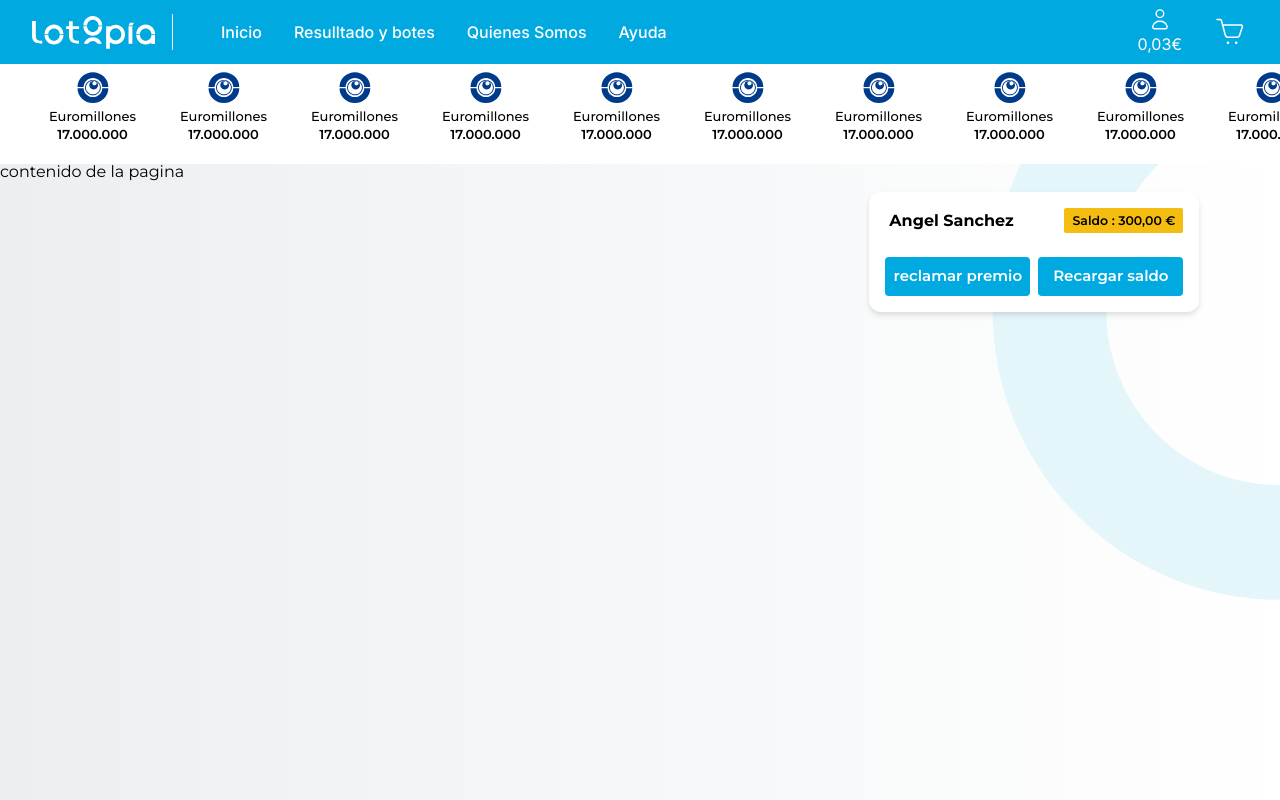
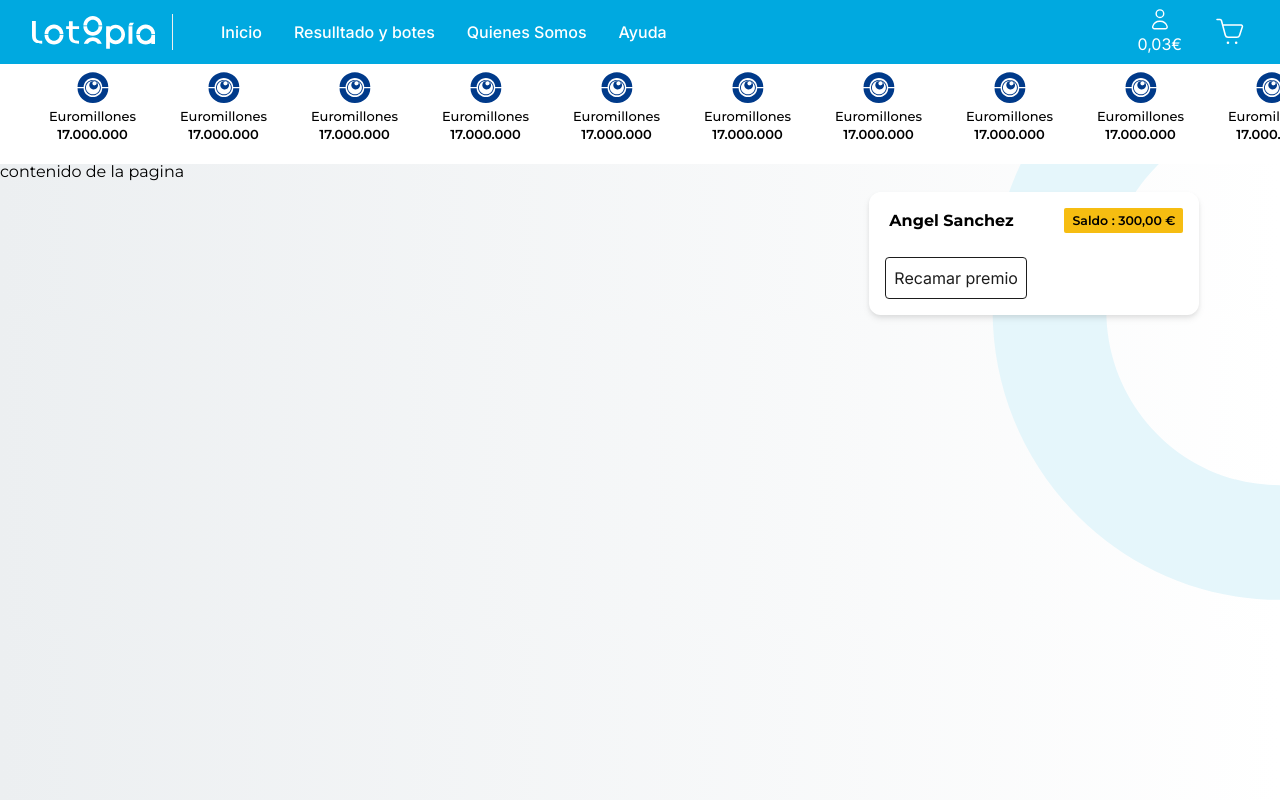
Before and after one commit to angeleesc/pulpo-line-challenger-2, a Next.js app: page / in a window 1280 px wide. Built offline with nearby package versions, Linux system fonts and the light colour scheme.

Commit message:
configuracion de memo de componente

```diff
--- a/src/app/component/aside-menu/AsideMenu.tsx
+++ b/src/app/component/aside-menu/AsideMenu.tsx
@@ -1,5 +1,6 @@
 import Link from "next/link";
 import React from "react";
+import MaterialButton from "../button/material-button/MaterialButton";
 
 export default function AsideMenu() {
   return (
@@ -15,12 +16,9 @@ export default function AsideMenu() {
           </div>
         </div>
         <div className="flex mt-6 w-full justify-between items-center ">
-          <Link href={"/"} className=" text-[15px] font-montserrat font-semibold text-white rounded mr-1 p-2 w-1/2 text-center bg-primary-default" >
-            reclamar premio
-          </Link>
-          <Link href={"/"} className=" text-[15px] font-montserrat font-semibold text-white rounded ml-1 p-2 w-1/2 text-center bg-primary-default" >
-            Recargar saldo
-          </Link>
+          <MaterialButton variant="filled" >
+            Recamar premio
+          </MaterialButton>
         </div>
       </div>
     </aside>
--- a/src/app/component/button/material-button/MaterialButton.tsx
+++ b/src/app/component/button/material-button/MaterialButton.tsx
@@ -1,5 +1,5 @@
 import { HtmlButtonInterface } from "@/types/HtmlButtonElementType";
-import React from "react";
+import React, { useMemo } from "react";
 import "./material/button.css"
 
 export default function MaterialButton({
@@ -12,10 +12,22 @@ export default function MaterialButton({
 }: HtmlButtonInterface) {
 
 
+    const classConfig = useMemo(()=>{
+        if(!variant && !color){
+             return " bg-orange-900 text-white"
+        }
+
+        if(variant && !color){
+
+            if(variant ==="filled") return " bg-orange-900 text-white"
+            if(variant ==="outlined") return "border bordeer-orange-900 text-orange-900"
+        }
+
+    },[])
 
 
   return <button
-  className={`button`}
+  className={`button outline-darck`}
   {...rest}
   >{children}</button>;
 }
--- a/src/app/component/button/material-button/material/button.css
+++ b/src/app/component/button/material-button/material/button.css
@@ -1,4 +1,21 @@
-.button{
+.button {
+
+
+    transition: opacity .5s, color .5s;
+
+
+
+    &.outline-darck {
+        @apply text-center bg-white p-2 rounded border border-secondary-default text-secondary-default;
+
+        &:hover {
+            @apply border-secondary-hover text-secondary-hover
+        }
+
+        &:disabled {
+            opacity: 50%;
+        }
+    }
 
 
 
```
